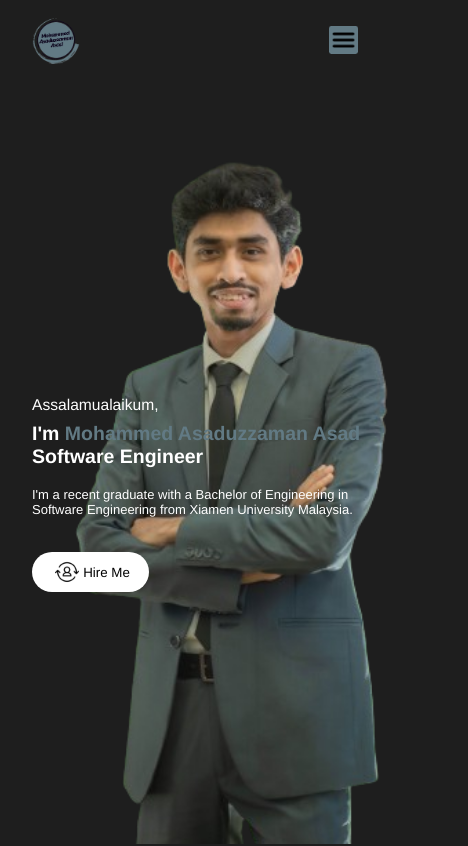
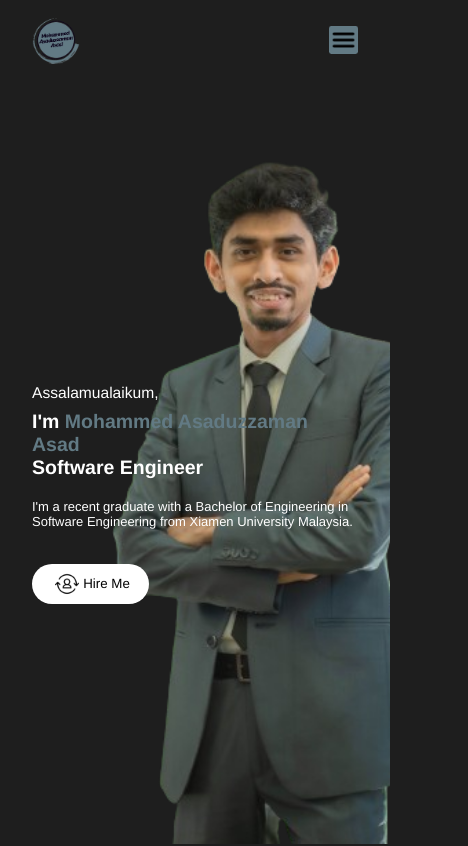
Before and after one commit to maza21asad/asadportfolio, a React (Create React App) app: page / in a window 390 px wide. Shown: the top 846 px of the page, 468 px wide, since content can reach past the window. Built offline with nearby package versions, Linux system fonts and the light colour scheme.

Commit message:
Some Mobile Style changes

```diff
--- a/public/index.html
+++ b/public/index.html
@@ -5,9 +5,9 @@
     <link rel="icon" href="./LogoAsad.png" />
     <meta name="viewport" content="width=device-width, initial-scale=1" />
     <meta name="theme-color" content="#000000" />
-    <meta name="description" content="Asad Portfolio"/>
+    <meta name="description" content="Asad Portfolio" />
     <title>Asad Portfolio</title>
-    <link rel="stylesheet" href="./style.css">
+    <link rel="stylesheet" href="./style.css" />
   </head>
   <body>
     <noscript>You need to enable JavaScript to run this app.</noscript>
--- a/src/components/Intro/intro.css
+++ b/src/components/Intro/intro.css
@@ -2,6 +2,7 @@
     height: calc(100vh - 4rem);
     width: 100vw;
     max-width: 75rem;
+    display: flex;
     margin: 0 auto;
     overflow: hidden;
 }
@@ -16,9 +17,15 @@
     width: 60vh;
 }
 
+.bgImg1 {
+    object-fit: cover;
+    height: 100vh;
+    width: 60vh;
+}
+
 .introContent {
     height: 100vh;
-    width: 100vh;
+    width: 110vh;
     padding: 2rem;
     margin-left: 5rem;
     font-size: 2.2rem;
@@ -26,6 +33,7 @@
     display: flex;
     flex-direction: column;
     justify-content: center;
+    z-index: 1;
 }
 
 .greeting {
@@ -69,12 +77,16 @@
 
 @media screen and (max-width:840px) {
     .bgImg {
-        right: -10vw;
+        object-fit: cover;
+        height: 100vh;
+        width: 100vw;
+        right: 0;
     }
 
     .introContent {
         font-size: 4vw;
         margin-left: 0;
+        width: 100vw;
     }
 
     .greeting {
@@ -84,12 +96,16 @@
 
 @media screen and (max-width:480px) {
     .bgImg {
+        object-fit: cover;
         height: 100vh;
-        right: -20vw;
+        width: 100vw;
+        right: 0;
+        padding-left: 7rem;
     }
 
     .introContent {
         font-size: 5vw;
+        width: 100vw;
     }
 
     .greeting {
@@ -98,7 +114,5 @@
 
     .introPara {
         font-size: small;
-        width: 100vw;
-        padding-right: 4rem;
     }
 }
--- a/src/components/NavBar/navbar.css
+++ b/src/components/NavBar/navbar.css
@@ -95,7 +95,7 @@
     background: rgb(30, 30, 30);
 }
 
-@media screen and (max-width: 480px) {
+@media screen and (max-width: 720px) {
     .mobMenu {
         display: flex;
     }
```
